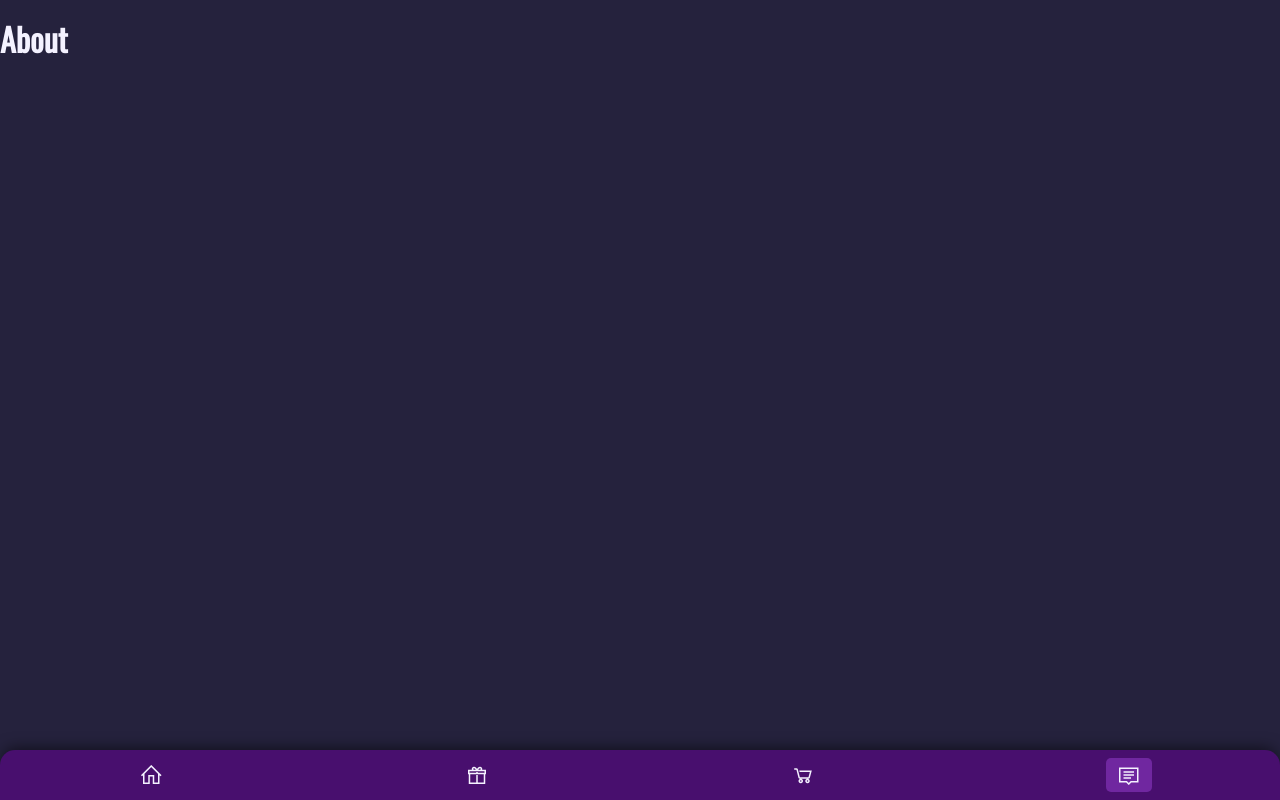
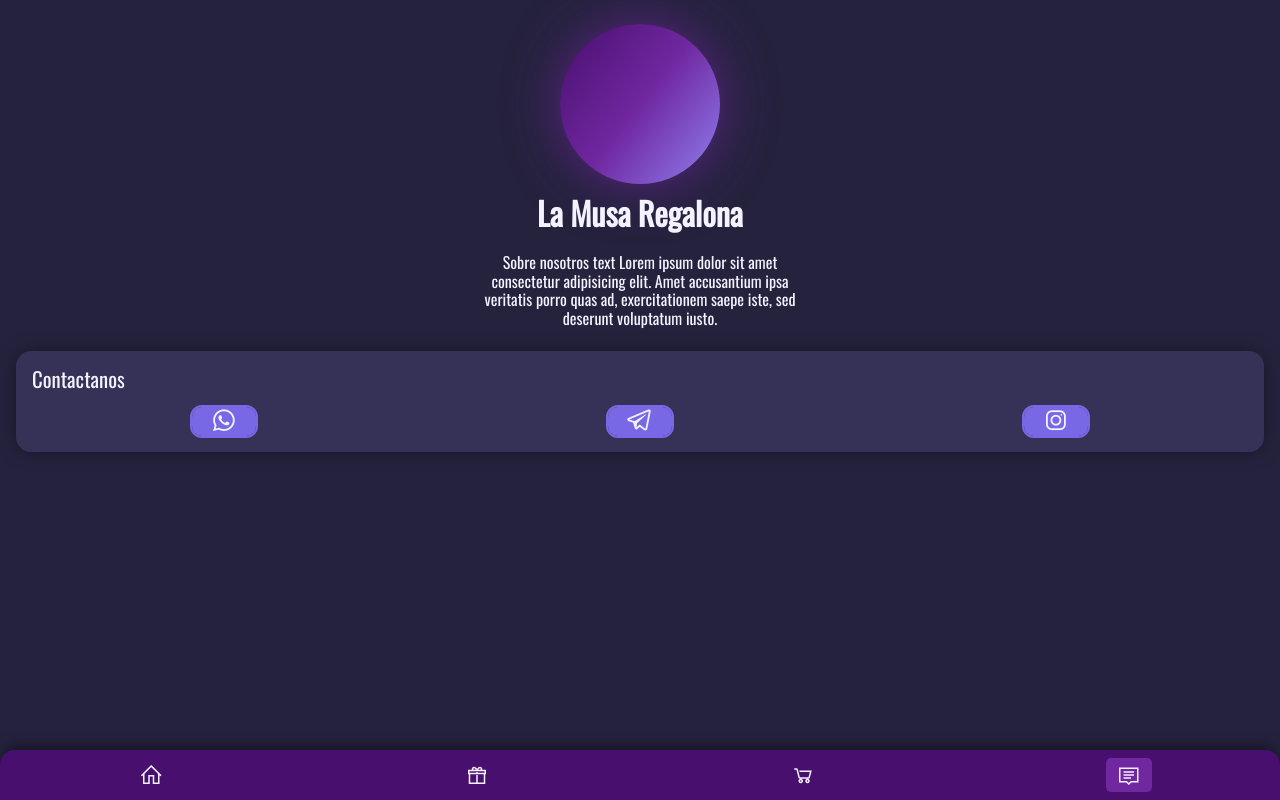
Before and after one commit to mendoza000/lamusa, a React (Vite) app: page /about in a window 1280 px wide. Built offline with nearby package versions, Linux system fonts and the light colour scheme; a web font is replaced by a local one.

Commit message:
añadido screen aboutme v1.0

```diff
--- a/src/components/HomeScreen/Product.css
+++ b/src/components/HomeScreen/Product.css
@@ -4,6 +4,7 @@
 	justify-content: center;
 	align-items: center;
 	width: 14rem;
+	min-height: 18rem;
 	margin-right: auto;
 	margin-left: auto;
 	margin-top: 1.5rem;
--- /dev/null
+++ b/src/screens/About.css
@@ -0,0 +1,68 @@
+.container{
+	margin: 1.5rem 1rem;
+}
+.about_title{
+	text-align: center;
+	margin-top: 0.7rem;
+}
+.about_circle{
+	width: 10rem;
+	height: 10rem;
+	background: rgb(72,15,110);
+	background: linear-gradient(128deg, rgba(72,15,110,1) 0%, rgba(112,39,160,1) 50%, rgba(143,129,240,1) 100%);
+	border-radius: 50%;
+	display: flex;
+	margin-right: auto;
+	margin-left: auto;
+	box-shadow: 0px 0px 61px -8px var(--color-primary);
+	-webkit-box-shadow: 0px 0px 61px -8px var(--color-primary);
+	-moz-box-shadow: 0px 0px 61px -8px var(--color-primary);
+}
+
+.about_text{
+	text-align: center;
+	max-width: 20rem;
+	margin-right: auto;
+	margin-left: auto;
+}
+
+.about_contact_title{
+	font-size: 1.3rem;
+	font-weight: normal;
+	margin-left: 1rem;
+	margin-right: 1rem;
+}
+
+.about_contact_container{
+	background-color: var(--color-bg-l);
+	padding: 1rem 0;
+	margin-top: 1.5rem;
+	border-radius: 15px;
+	box-shadow: 0px 0px 20px -4px rgba(0,0,0,0.6);
+	-webkit-box-shadow: 0px -0px 20px -4px rgba(0,0,0,0.6);
+	-moz-box-shadow: 0px 0px 20px -4px rgba(0,0,0,0.6);
+}
+.about_contact_container div{
+	display: flex;
+	justify-content: space-around;
+	align-items: center;
+	margin-top: 1rem;
+	padding-bottom: 0;
+}
+.about_contact{
+	font-size: 1.8rem;
+	color: inherit;
+	text-decoration: none;
+	background-color: var(--color-secondary);
+	display: flex;
+	justify-content: center;
+	align-items: center;
+	width: 4rem;
+	border-radius: 10px;
+	transition: background-color 0.5s, color 0.5s;
+	outline: 2px solid var(--color-secondary);
+}
+.about_contact:hover{
+	background-color: transparent;
+	color: var(--color-secondary);
+}
--- a/src/screens/About.jsx
+++ b/src/screens/About.jsx
@@ -1,10 +1,46 @@
 import React from 'react'
+import './About.css'
 
 const About = () => {
 
 	return(
-		<div className="animate__animated animate__fadeIn animate__faster">
-			<h1>About</h1>
+		<div className="animate__animated animate__fadeIn animate__faster container">
+			<div className="about_circle"></div>
+			<h1 className="about_title">La Musa Regalona</h1>
+
+			<p className="about_text">Sobre nosotros text Lorem ipsum dolor sit amet consectetur adipisicing elit. Amet accusantium ipsa veritatis porro quas ad, exercitationem saepe iste, sed deserunt voluptatum iusto.</p>
+
+			<div className="about_contact_container">
+
+				<h3 className="about_contact_title">
+					Contactanos
+				</h3>
+
+				<div>
+					<a
+						href="https://wa.me/+56931292847"
+						target="_blank"
+						className="about_contact"
+						>
+						<i className="lab la-whatsapp"></i>
+					</a>
+					<a
+						href="https://www.instagram.com/lamusaregalona/"
+						target="_blank"
+						className="about_contact"
+						>
+						<i className="lab la-telegram"></i>
+					</a>
+					<a
+						href="https://www.instagram.com/lamusaregalona/"
+						target="_blank"
+						className="about_contact"
+						>
+						<i className="lab la-instagram"></i>
+					</a>
+				</div>
+			</div>
+
 		</div>
 	)
 
```
